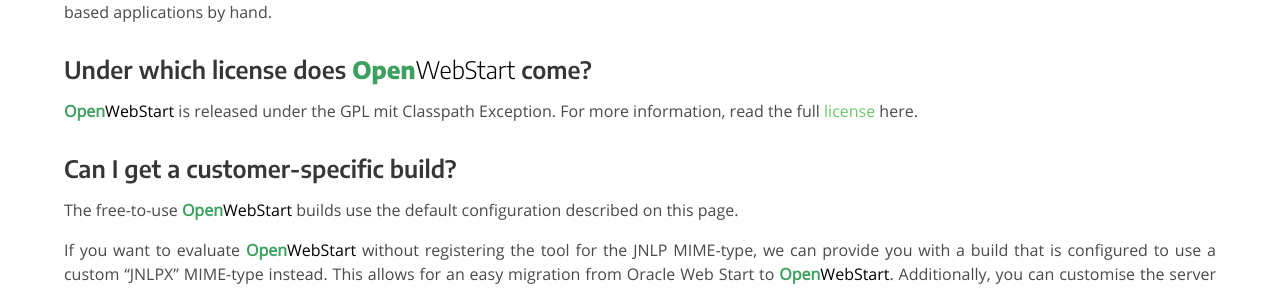
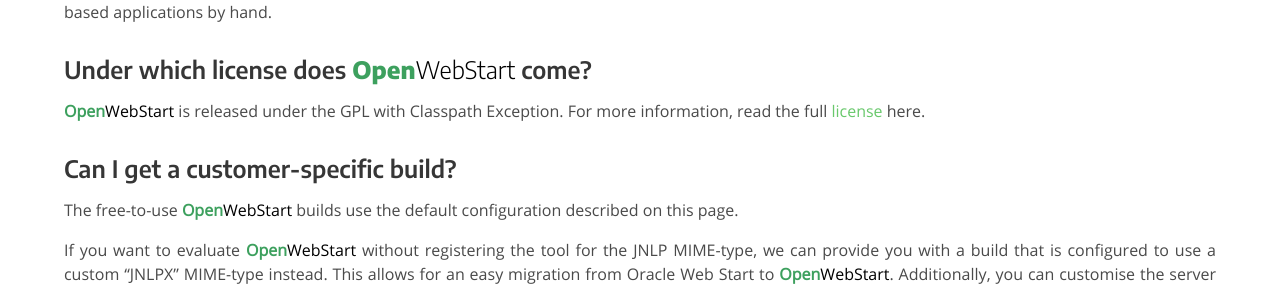
Before and after one commit to karakun/openwebstart-page, a Jekyll site: the page built from technical-details.md, in a window 1280 px wide and 900 px high, scrolled down 3014 px. Shown: the part 160-449 px from the top of the window. Built offline with Jekyll 4.4.1, drawn with Linux system fonts in a browser that asks for light colours; comment, search, counter and statistics services are not loaded.

Commit message:
Fixed license name

```diff
--- a/technical-details.md
+++ b/technical-details.md
@@ -65,7 +65,7 @@
 
 ### Under which license does <span class="text-highlight">Open<span>WebStart</span></span> come?
 
-<span class="text-highlight">Open<span>WebStart</span></span> is released under the GPL mit Classpath Exception. For more information, read the full [license](https://github.com/karakun/OpenWebStart/blob/master/LICENSE.md) here.
+<span class="text-highlight">Open<span>WebStart</span></span> is released under the GPL with Classpath Exception. For more information, read the full [license](https://github.com/karakun/OpenWebStart/blob/master/LICENSE.md) here.
 
 ### Can I get a customer-specific build?
 The free-to-use <span class="text-highlight">Open<span>WebStart</span></span> builds use the default configuration described on this page.
```
